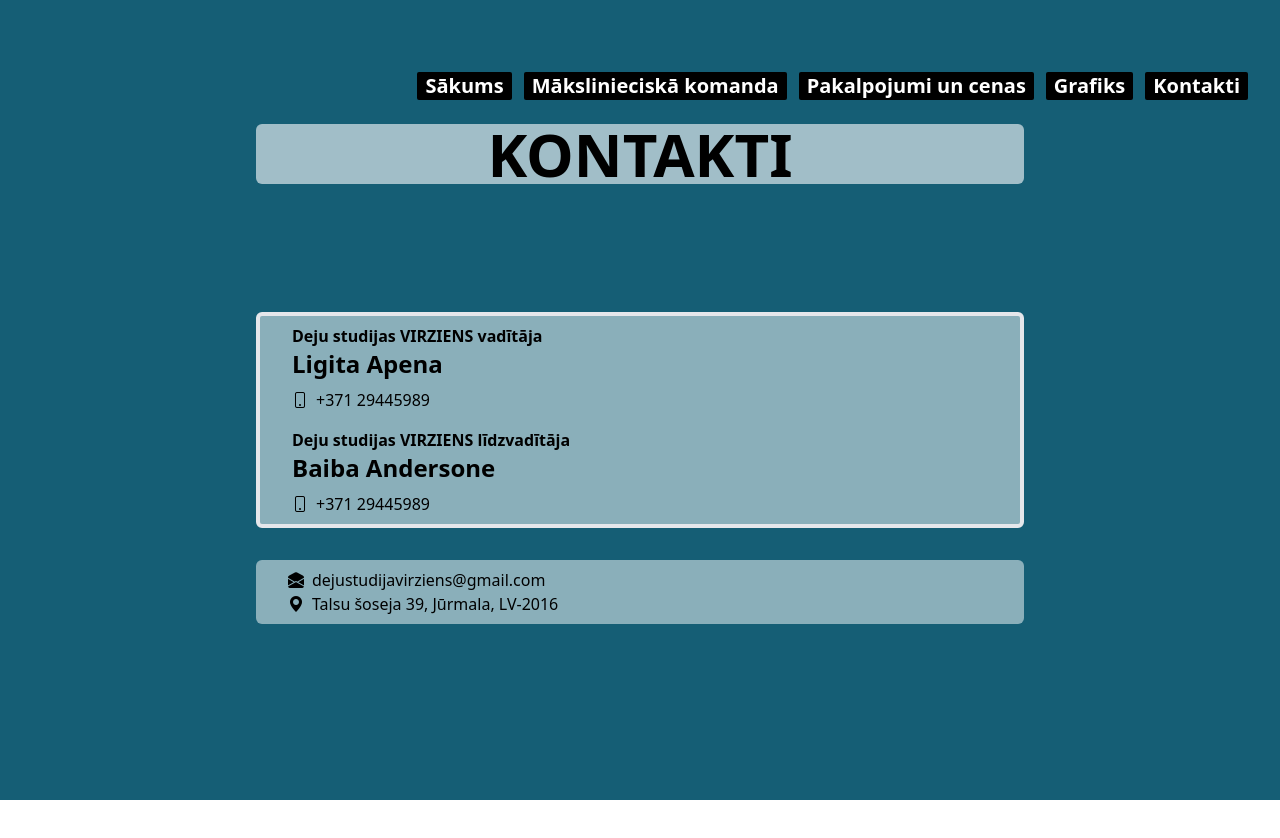
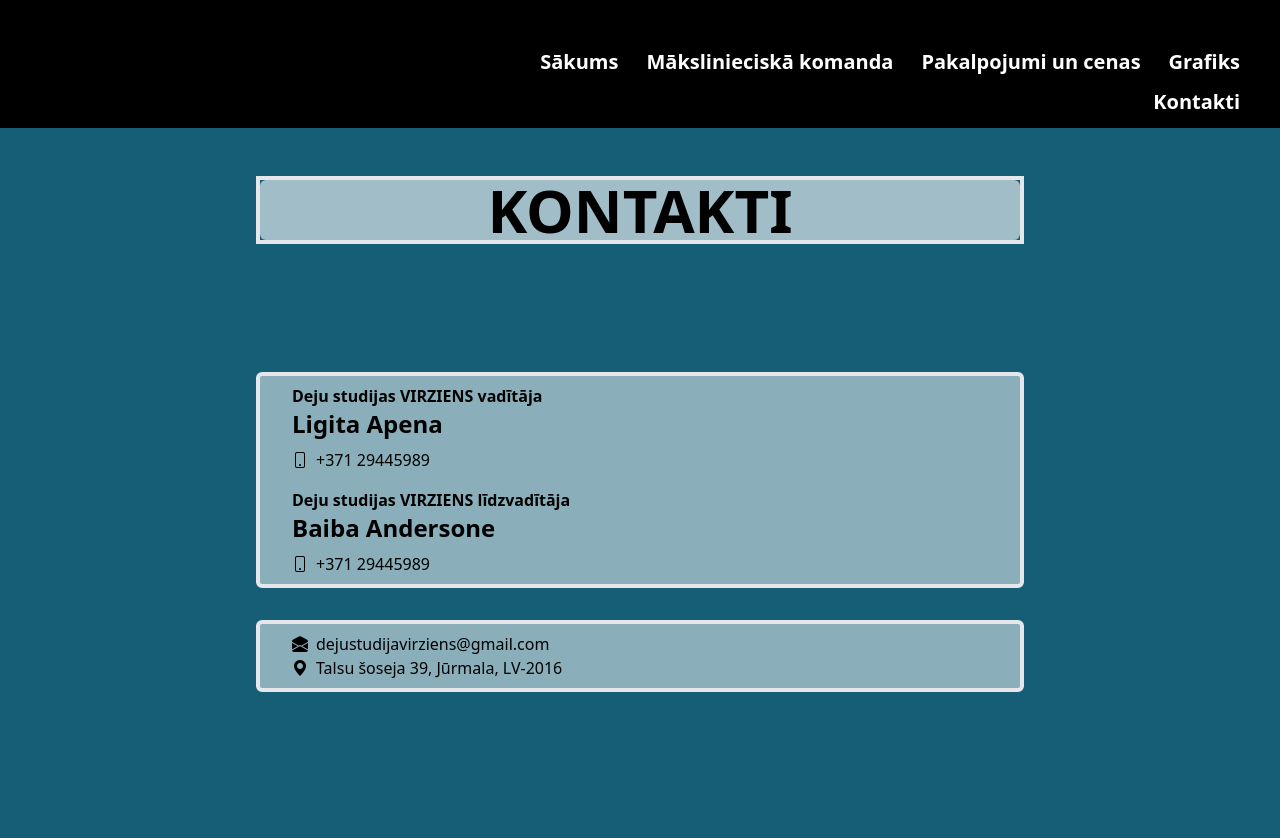
Before and after one commit to ErnestNeimanis/virziens, a Vue app in the folder virziens/: page /contacts in a window 1280 px wide. Shown: the top 838 px of the page. Before the commit the page ends 800 px from the top, so only its background shows below. Built offline with nearby package versions, Linux system fonts and the light colour scheme; a web font is replaced by a local one.

Commit message:
header element added to all views

```diff
--- a/virziens/src/components/Schedule/ScheduleHeading.vue
+++ b/virziens/src/components/Schedule/ScheduleHeading.vue
@@ -3,6 +3,6 @@
 </script>
 <template>
     <div class="w-full">
-        <h1 class="text-center font-extrabold text-[5.5vw] text-yellow-300 uppercase">Nodarbību grafiks 2023./2024. </h1>
+        <h1 class=" text-center font-extrabold text-[5.5vw] text-yellow-300 uppercase">Nodarbību grafiks 2023./2024. </h1>
     </div>
 </template>
--- /dev/null
+++ b/virziens/src/components/utils/Header.vue
@@ -0,0 +1,16 @@
+<script setup lang="ts">
+import { useWindowSize } from '@/composables/window';
+const  {smallWindow,mediumWindow,largeWindow} = useWindowSize();
+import NavBar from "@/components/navbar/NavBar.vue"
+</script>
+<template>
+<div class="sticky pt-8 pb-3  min-h-[8vh] z-[100] w-full" :class="{'-top-10':!smallWindow,'-top-3':smallWindow}">
+  <div class="flex justify-end w-full pl-[33%] ">
+      <NavBar class="  " />
+  </div>
+  <div>
+
+  </div>
+</div>
+
+</template>
--- a/virziens/src/views/ContactsView.vue
+++ b/virziens/src/views/ContactsView.vue
@@ -1,7 +1,7 @@
 <script setup lang="ts">
 import { ref } from 'vue';
 import NavBar from '@/components/navbar/NavBar.vue';
-
+import Header from '@/components/utils/Header.vue';
 
 interface Contact {
   name?: string;
@@ -48,13 +48,13 @@ function telSeparate(phone: string | undefined):string {
 
 </script>
 <template>
+
+      <Header class="bg-black" />
   <div class="bg-cyan-800 min-h-screen">
-  <div class="sticky top-6 pt-8">
-    <NavBar />
-  </div>
+
   <main class="flex justify-center items-center">
     <div class="min-w-[370px] w-[60vw]">
-      <div class="mt-12 w-full">
+      <div class="mt-12 w-full border-4">
         <h1 class="text-6xl text-center bg-white bg-opacity-60 px-4 rounded-md uppercase font-extrabold">Kontakti</h1>
       </div>
       <div class="mt-32 bg-white bg-opacity-50 rounded-md w-full border-4">
@@ -73,7 +73,7 @@ function telSeparate(phone: string | undefined):string {
           </div>
         </div>
       </div>
-      <div class="bg-white bg-opacity-50 px-8 py-2 my-8 rounded-md">
+      <div class="bg-white border-4 bg-opacity-50 px-8 py-2 my-8 rounded-md">
         <div class="flex items-center">
           <i class="bi bi-envelope-open-fill"></i>
           <span class="ml-2">{{ generalContactData.email }}</span>
--- a/virziens/src/views/OurTeamView.vue
+++ b/virziens/src/views/OurTeamView.vue
@@ -6,6 +6,7 @@ import melanijaImg from "@/assets/images/MELANIJA.jpg"
 import montaImg from "@/assets/images/MONTA.jpg"
 import karlinaImg from "@/assets/images/Karlina.jpg"
 import NavBar from "@/components/navbar/NavBar.vue"
+import Header from "@/components/utils/Header.vue"
 
 import { useWindowSize } from "@/composables/window"
 const {smallWindow,mediumWindow,largeWindow} = useWindowSize();
@@ -91,21 +92,10 @@ Monta Markus kā dejotāja piedalījusies visdažādākajos korporatīva un cito
 </script>
 <template>
 
-<div class="sticky bg-yellow-700 pt-8 -top-3 pb-3 min-h-[8vh] z-[100] w-full">
-  <div class="flex justify-end w-full pl-[33%] ">
-      <NavBar class="  " />
-  </div>
-  <div>
-
-  </div>
-</div>
-
-
+<Header class="bg-black" />
 
     <div>
         <div>
-
-
 
             <div class="my-12">
                 <h1 class="text-center text-[8vw] font-serif">
--- a/virziens/src/views/ScheduleView.vue
+++ b/virziens/src/views/ScheduleView.vue
@@ -5,15 +5,14 @@ import NavBar from '@/components/navbar/NavBar.vue';
 import Schedule from '@/components/Schedule/Schedule.vue';
 import ScheduleMobile from '@/components/Schedule/ScheduleMobile.vue';
 import ScheduleHeading from '@/components/Schedule/ScheduleHeading.vue';
+import Header from "@/components/utils/Header.vue";
 
 const { smallWindow, mediumWindow, largeWindow } = useWindowSize();
 
 </script>
 <template>
-    <div class=" min-h-screen bg-slate-200 ">
-       <div class=" sticky -top-6 pt-8 bg-white pb-2">
-        <NavBar />
-    </div>
+    <Header class="bg-black " />
+    <div class="  bg-slate-200 ">
 
         <div class="w-full  bg-gradient-to-r from-blue-700 to-pink-600   ">
             <div class="f w-full ">
--- a/virziens/src/views/ServicesView.vue
+++ b/virziens/src/views/ServicesView.vue
@@ -2,6 +2,7 @@
 import Prices from "@/components/services/Prices.vue";
 import ColabList from "@/components/services/ColabList.vue";
 import NavBar from "@/components/navbar/NavBar.vue";
+import Header from "@/components/utils/Header.vue";
 
 interface Service {
     title: string;
@@ -130,9 +131,7 @@ const services:Service[] = [
 ];
 </script>
 <template>
-    <div class="sticky -top-6 pt-8 pb-2">
-        <NavBar />
-    </div>
+    <Header class="bg-black" />
     <main class="bg-gray-100 py-8 px-4">
           <section class="max-w-4xl mx-auto mb-8 px-4">
 
```
